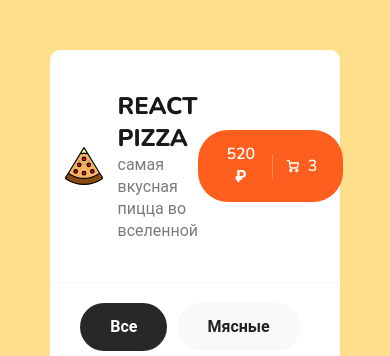
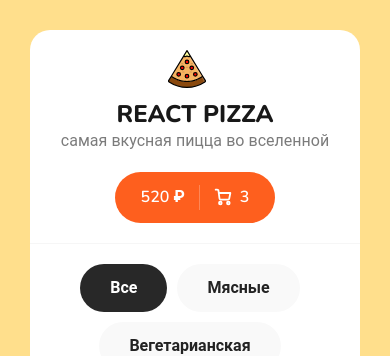
Before and after one commit to mzhigalka/reactPizza, a React (Create React App) app: page / in a window 390 px wide. Shown: the top 356 px of the page. Built offline with nearby package versions, Linux system fonts and the light colour scheme; no server answers.

Commit message:
added adaptive for mobile

```diff
--- a/src/scss/app.scss
+++ b/src/scss/app.scss
@@ -14,6 +14,12 @@ body {
   margin: 50px auto;
   border-radius: 10px;
   max-width: 1400px;
+
+  @media (max-width: 500px) {
+    margin: 30px auto;
+    width: calc(100vw - 60px);
+    border-radius: 20px;
+  }
 }
 
 .content {
--- a/src/scss/components/_header.scss
+++ b/src/scss/components/_header.scss
@@ -1,13 +1,23 @@
-@import '../variables';
+@import "../variables";
 
 .header {
   border-bottom: 1px solid $gray-line;
   padding: 40px 0;
 
+  @media (max-width: 500px) {
+    padding: 20px 0;
+  }
+
   .container {
     display: flex;
     align-items: center;
     justify-content: space-between;
+
+    @media (max-width: 500px) {
+      flex-wrap: wrap;
+      justify-content: center;
+      gap: 20px 0;
+    }
   }
 
   &__logo {
@@ -23,10 +33,20 @@
       letter-spacing: 1%;
       text-transform: uppercase;
       font-weight: 800;
+
+      @media (max-width: 500px) {
+        text-align: center;
+      }
     }
 
     p {
       color: #7b7b7b;
     }
+
+    @media (max-width: 500px) {
+      flex-direction: column;
+      align-items: center;
+      gap: 10px 0;
+    }
   }
 }
```
